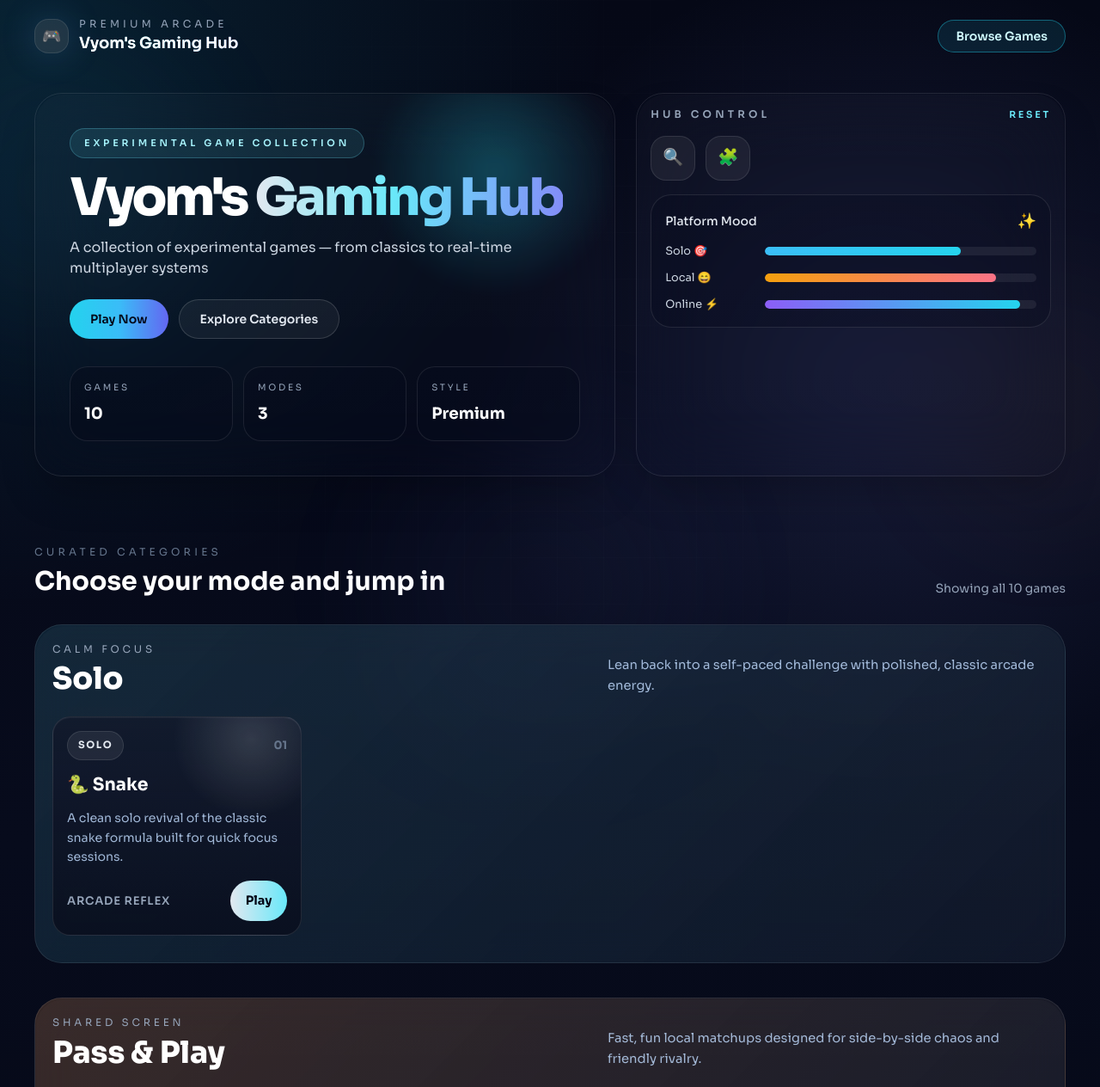
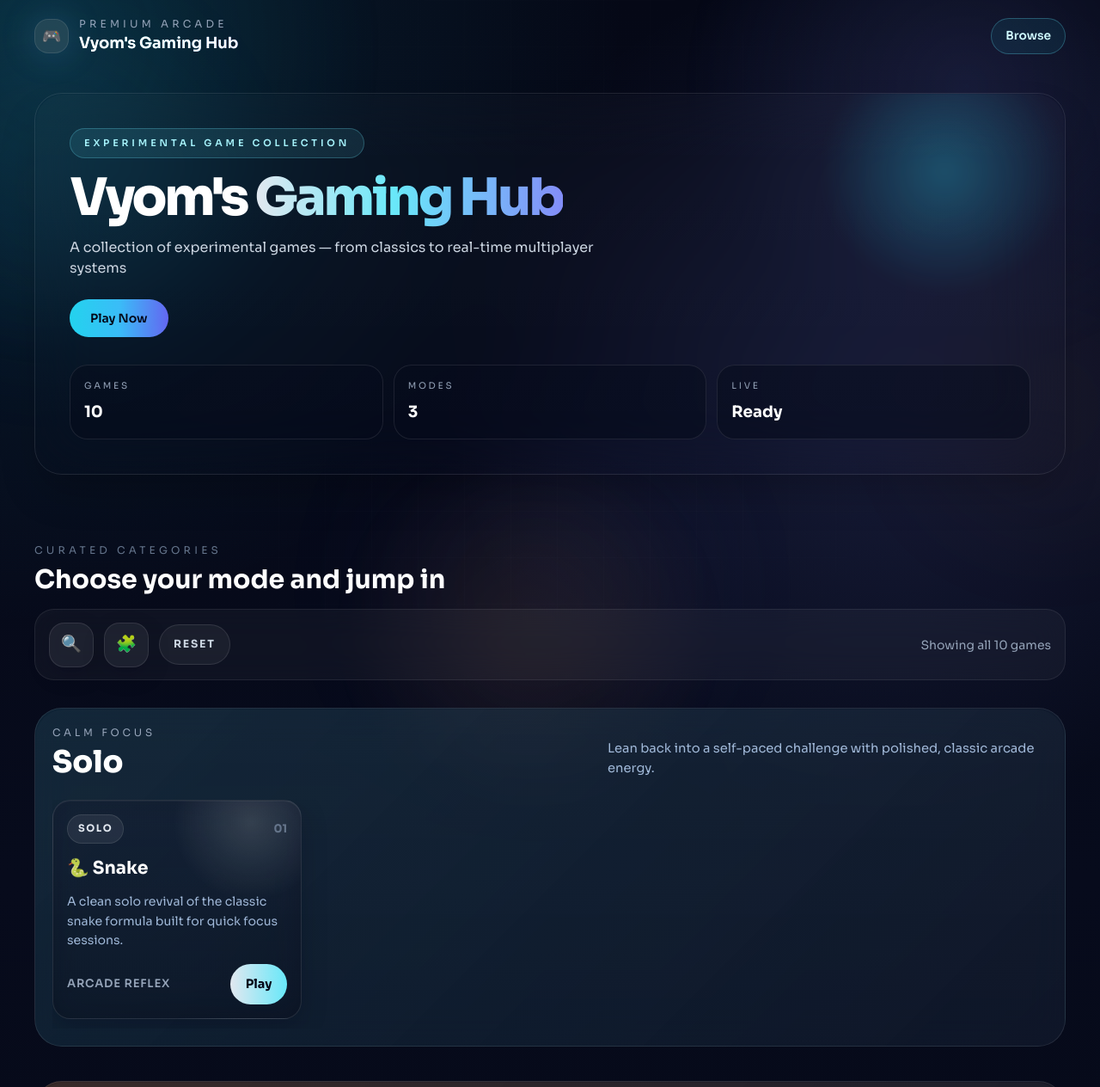
Before and after one commit to veee-om/gaming-hub, a website: page index.html in a window 1280 px wide. Shown: the top 1264 px of the page at 86% size. Drawn offline with nearby package versions, Linux system fonts and the light colour scheme.

Commit message:
Elevate UI animations and streamline layout

```diff
--- a/index.html
+++ b/index.html
@@ -58,16 +58,11 @@
             <h1 class="sleek-brand text-lg font-semibold text-white">Vyom's Gaming Hub</h1>
           </div>
         </div>
-        <a
-          href="#games"
-          class="hidden rounded-full border border-cyan-400/40 bg-cyan-400/10 px-5 py-2 text-sm font-semibold text-cyan-100 transition hover:border-cyan-300 hover:bg-cyan-300/20 hover:text-white md:inline-flex"
-        >
-          Browse Games
-        </a>
+        <a href="#games" class="nav-link hidden md:inline-flex">Browse</a>
       </nav>
 
-      <section class="mx-auto grid max-w-7xl gap-6 px-4 pb-14 pt-4 sm:px-6 lg:grid-cols-[1.15fr_0.85fr] lg:px-10 lg:pb-20 lg:pt-6">
-        <div class="hero-card relative overflow-hidden rounded-[2rem] border border-white/10 bg-white/8 p-6 shadow-2xl backdrop-blur-2xl md:p-10">
+      <section class="mx-auto max-w-7xl px-4 pb-14 pt-4 sm:px-6 lg:px-10 lg:pb-20 lg:pt-6">
+        <div class="hero-card reveal relative overflow-hidden rounded-[2rem] border border-white/10 bg-white/8 p-6 shadow-2xl backdrop-blur-2xl md:p-10">
           <div class="hero-glow"></div>
           <p class="relative mb-4 inline-flex rounded-full border border-cyan-300/25 bg-cyan-300/10 px-4 py-2 text-[11px] font-semibold uppercase tracking-[0.35em] text-cyan-200">
             Experimental Game Collection
@@ -79,18 +74,12 @@
             A collection of experimental games — from classics to real-time multiplayer systems
           </p>
 
-          <div class="relative mt-6 flex flex-col gap-3 sm:flex-row">
+          <div class="relative mt-6">
             <a
               href="#games"
-              class="inline-flex items-center justify-center rounded-full bg-gradient-to-r from-cyan-400 via-sky-400 to-indigo-500 px-6 py-3 text-sm font-semibold text-slate-950 transition duration-300 hover:scale-[1.02] hover:shadow-[0_12px_35px_rgba(56,189,248,0.32)]"
+              class="primary-button inline-flex items-center justify-center rounded-full bg-gradient-to-r from-cyan-400 via-sky-400 to-indigo-500 px-6 py-3 text-sm font-semibold text-slate-950"
             >
               Play Now
-            </a>
-            <a
-              href="#discover"
-              class="inline-flex items-center justify-center rounded-full border border-white/15 bg-white/5 px-6 py-3 text-sm font-semibold text-slate-200 transition hover:border-white/30 hover:bg-white/10"
-            >
-              Explore Categories
             </a>
           </div>
 
@@ -104,24 +93,21 @@
               <strong class="stat-value">3</strong>
             </div>
             <div class="stat-panel">
-              <span class="stat-label">Style</span>
-              <strong class="stat-value">Premium</strong>
+              <span class="stat-label">Live</span>
+              <strong class="stat-value">Ready</strong>
             </div>
           </div>
         </div>
+      </section>
+    </header>
 
-        <aside class="dashboard-shell rounded-[2rem] border border-white/10 bg-white/8 p-4 shadow-2xl backdrop-blur-2xl">
-          <div class="compact-toolbar">
-            <div class="toolbar-topline">
-              <p class="text-xs font-semibold uppercase tracking-[0.35em] text-slate-400">Hub Control</p>
-              <button
-                id="reset-filters"
-                class="text-[11px] font-semibold uppercase tracking-[0.25em] text-cyan-300 transition hover:text-cyan-200"
-              >
-                Reset
-              </button>
+    <main id="games" class="mx-auto max-w-7xl px-4 pb-16 sm:px-6 lg:px-10">
+      <section class="reveal mb-8 flex flex-col gap-4">
+        <div>
+          <p class="text-xs uppercase tracking-[0.35em] text-slate-500">Curated categories</p>
+          <h3 class="mt-2 text-2xl font-bold text-white sm:text-3xl">Choose your mode and jump in</h3>
         </div>
-
+        <div class="controls-shell">
           <div class="toolbar-actions">
             <div class="tool-chip">
               <button id="search-toggle" class="tool-icon" type="button" aria-expanded="false" aria-controls="search-panel">
@@ -151,47 +137,19 @@
                 </div>
               </div>
             </div>
+
+            <button id="reset-filters" class="reset-chip" type="button">Reset</button>
           </div>
 
-            <div id="discover" class="rounded-3xl border border-white/10 bg-slate-950/30 p-4">
-              <div class="mb-3 flex items-center justify-between">
-                <p class="text-sm font-medium text-slate-200">Platform Mood</p>
-                <span class="text-lg">✨</span>
+          <p id="results-count" class="text-sm text-slate-400">Showing all 10 games</p>
         </div>
-              <div class="space-y-3">
-                <div class="mood-row">
-                  <span>Solo 🎯</span>
-                  <div class="mood-meter solo-meter"></div>
-                </div>
-                <div class="mood-row">
-                  <span>Local 😄</span>
-                  <div class="mood-meter local-meter"></div>
-                </div>
-                <div class="mood-row">
-                  <span>Online ⚡</span>
-                  <div class="mood-meter online-meter"></div>
-                </div>
-              </div>
-            </div>
-          </div>
-        </aside>
-      </section>
-    </header>
-
-    <main id="games" class="mx-auto max-w-7xl px-4 pb-16 sm:px-6 lg:px-10">
-      <section class="mb-8 flex flex-col gap-3 md:flex-row md:items-end md:justify-between">
-        <div>
-          <p class="text-xs uppercase tracking-[0.35em] text-slate-500">Curated categories</p>
-          <h3 class="mt-2 text-2xl font-bold text-white sm:text-3xl">Choose your mode and jump in</h3>
-        </div>
-        <p id="results-count" class="text-sm text-slate-400">Showing all 10 games</p>
       </section>
 
       <div id="sections-container" class="space-y-10"></div>
 
       <div
         id="empty-state"
-        class="hidden rounded-[2rem] border border-dashed border-white/10 bg-white/5 px-8 py-16 text-center backdrop-blur-xl"
+        class="reveal hidden rounded-[2rem] border border-dashed border-white/10 bg-white/5 px-8 py-16 text-center backdrop-blur-xl"
       >
         <p class="text-2xl font-semibold text-white">No games matched that search.</p>
         <p class="mt-3 text-sm text-slate-400">Try another keyword or reset the mode filter to explore the full hub.</p>
--- a/main.js
+++ b/main.js
@@ -121,6 +121,7 @@ const searchToggle = document.getElementById("search-toggle");
 const filterToggle = document.getElementById("filter-toggle");
 const searchPanel = document.getElementById("search-panel");
 const filterPanel = document.getElementById("filter-panel");
+let revealObserver;
 
 let activeFilter = "All";
 
@@ -160,6 +161,7 @@ function renderSections(searchTerm = "", filter = "All") {
     const rail = sectionFragment.querySelector(".card-rail");
 
     sectionShell.classList.add(section.themeClass);
+    sectionShell.classList.add("reveal");
     kicker.textContent = section.kicker;
     title.textContent = section.title;
     description.textContent = section.description;
@@ -173,6 +175,7 @@ function renderSections(searchTerm = "", filter = "All") {
       card.querySelector(".game-title").textContent = `${game.emoji} ${game.title}`;
       card.querySelector(".game-description").textContent = game.description;
       card.querySelector(".game-genre").textContent = game.genre;
+      card.setAttribute("tabindex", "0");
 
       const playButton = card.querySelector(".play-button");
       playButton.href = game.url;
@@ -198,6 +201,7 @@ function renderSections(searchTerm = "", filter = "All") {
       : `Showing ${visibleGames} ${visibleGames === 1 ? "game" : "games"}`;
 
   emptyState.classList.toggle("hidden", visibleGames > 0);
+  setupRevealObserver();
 }
 
 function updateFilterState(nextFilter) {
@@ -227,6 +231,31 @@ function togglePanel(button, panel) {
     button.setAttribute("aria-expanded", "true");
     button.classList.add("active");
   }
+}
+
+function setupRevealObserver() {
+  if (revealObserver) {
+    revealObserver.disconnect();
+  }
+
+  const revealItems = document.querySelectorAll(".reveal");
+
+  revealObserver = new IntersectionObserver(
+    (entries) => {
+      entries.forEach((entry) => {
+        if (entry.isIntersecting) {
+          entry.target.classList.add("is-visible");
+          revealObserver.unobserve(entry.target);
+        }
+      });
+    },
+    {
+      threshold: 0.15,
+      rootMargin: "0px 0px -40px 0px"
+    }
+  );
+
+  revealItems.forEach((item) => revealObserver.observe(item));
 }
 
 searchInput.addEventListener("input", () => {
@@ -265,6 +294,8 @@ window.addEventListener("load", () => {
   window.setTimeout(() => {
     loadingScreen.classList.add("opacity-0", "pointer-events-none");
   }, 450);
+
+  setupRevealObserver();
 });
 
 renderSections();
--- a/style.css
+++ b/style.css
@@ -17,6 +17,20 @@ body {
     radial-gradient(circle at 80% 20%, rgba(129, 140, 248, 0.14), transparent 24%),
     linear-gradient(180deg, #050816 0%, #070b1c 45%, #040712 100%);
   overflow-x: hidden;
+  position: relative;
+}
+
+body::after {
+  content: "";
+  position: fixed;
+  inset: -20%;
+  background:
+    radial-gradient(circle at 20% 20%, rgba(34, 211, 238, 0.1), transparent 22%),
+    radial-gradient(circle at 78% 24%, rgba(129, 140, 248, 0.12), transparent 20%),
+    radial-gradient(circle at 50% 80%, rgba(251, 146, 60, 0.08), transparent 18%);
+  animation: aurora 18s ease-in-out infinite alternate;
+  pointer-events: none;
+  z-index: -1;
 }
 
 body::before {
@@ -68,7 +82,6 @@ body::before {
 }
 
 .hero-card,
-.dashboard-shell,
 .category-shell,
 .game-card,
 .stat-panel {
@@ -89,7 +102,6 @@ body::before {
 }
 
 .hero-card::after,
-.dashboard-shell::after,
 .category-shell::after {
   content: "";
   position: absolute;
@@ -108,6 +120,41 @@ body::before {
   right: -30px;
   background: radial-gradient(circle, rgba(34, 211, 238, 0.28), transparent 60%);
   filter: blur(10px);
+}
+
+.nav-link {
+  border: 1px solid rgba(103, 232, 249, 0.28);
+  background: rgba(34, 211, 238, 0.08);
+  padding: 0.6rem 1rem;
+  border-radius: 999px;
+  font-size: 0.86rem;
+  font-weight: 600;
+  color: rgb(207 250 254);
+  transition: transform 0.3s ease, box-shadow 0.3s ease, border-color 0.3s ease;
+}
+
+.nav-link:hover {
+  transform: scale(1.03);
+  border-color: rgba(103, 232, 249, 0.55);
+  box-shadow: 0 0 24px rgba(34, 211, 238, 0.18);
+}
+
+.primary-button,
+.play-button,
+.tool-icon,
+.reset-chip {
+  transition: transform 0.3s ease, box-shadow 0.3s ease, border-color 0.3s ease, background 0.3s ease;
+}
+
+.primary-button:hover,
+.play-button:hover,
+.tool-icon:hover,
+.reset-chip:hover {
+  transform: scale(1.04);
+}
+
+.primary-button:hover {
+  box-shadow: 0 18px 34px rgba(56, 189, 248, 0.26), 0 0 26px rgba(103, 232, 249, 0.2);
 }
 
 .stat-panel {
@@ -133,27 +180,28 @@ body::before {
   color: white;
 }
 
-.compact-toolbar {
+.toolbar-actions {
   display: flex;
-  flex-direction: column;
-  gap: 1rem;
+  flex-wrap: wrap;
+  gap: 0.75rem;
+  align-items: center;
 }
 
-.toolbar-topline {
+.tool-chip {
+  position: relative;
+}
+
+.controls-shell {
   display: flex;
   align-items: center;
   justify-content: space-between;
   gap: 1rem;
-}
-
-.toolbar-actions {
-  display: flex;
   flex-wrap: wrap;
-  gap: 0.75rem;
-}
-
-.tool-chip {
-  position: relative;
+  padding: 0.9rem 1rem;
+  border-radius: 1.4rem;
+  background: rgba(255, 255, 255, 0.04);
+  border: 1px solid rgba(255, 255, 255, 0.08);
+  backdrop-filter: blur(18px);
 }
 
 .tool-icon {
@@ -165,14 +213,15 @@ body::before {
   display: grid;
   place-items: center;
   font-size: 1.2rem;
-  transition: transform 180ms ease, border-color 180ms ease, background 180ms ease;
+  box-shadow: 0 10px 26px rgba(2, 6, 23, 0.18);
 }
 
 .tool-icon:hover,
 .tool-icon.active {
-  transform: translateY(-2px);
+  transform: scale(1.04) translateY(-2px);
   border-color: rgba(103, 232, 249, 0.45);
   background: rgba(34, 211, 238, 0.14);
+  box-shadow: 0 14px 34px rgba(34, 211, 238, 0.14);
 }
 
 .tool-panel {
@@ -187,6 +236,23 @@ body::before {
   background: rgba(2, 6, 23, 0.92);
   backdrop-filter: blur(18px);
   box-shadow: 0 20px 50px rgba(2, 6, 23, 0.42);
+}
+
+.reset-chip {
+  border: 1px solid rgba(255, 255, 255, 0.1);
+  background: rgba(255, 255, 255, 0.05);
+  color: rgb(203 213 225);
+  border-radius: 999px;
+  padding: 0.8rem 1rem;
+  font-size: 0.78rem;
+  font-weight: 700;
+  text-transform: uppercase;
+  letter-spacing: 0.14em;
+}
+
+.reset-chip:hover {
+  border-color: rgba(103, 232, 249, 0.4);
+  box-shadow: 0 0 24px rgba(34, 211, 238, 0.14);
 }
 
 .filter-chip {
@@ -256,6 +322,7 @@ body::before {
   border-radius: 2rem;
   padding: 1.25rem;
   border: 1px solid rgba(255, 255, 255, 0.09);
+  background-color: rgba(255, 255, 255, 0.04);
   backdrop-filter: blur(20px);
   overflow: hidden;
 }
@@ -335,27 +402,35 @@ body::before {
   border: 1px solid rgba(255, 255, 255, 0.1);
   background:
     radial-gradient(circle at var(--mx, 80%) var(--my, 10%), rgba(255, 255, 255, 0.14), transparent 28%),
-    linear-gradient(180deg, rgba(15, 23, 42, 0.92), rgba(9, 14, 29, 0.86));
-  box-shadow: inset 0 1px 0 rgba(255, 255, 255, 0.05);
-  transition: transform 220ms ease, border-color 220ms ease, box-shadow 220ms ease;
+    linear-gradient(180deg, rgba(15, 23, 42, 0.7), rgba(9, 14, 29, 0.62));
+  backdrop-filter: blur(18px);
+  box-shadow: inset 0 1px 0 rgba(255, 255, 255, 0.05), 0 10px 30px rgba(2, 6, 23, 0.22);
+  transition: transform 0.3s ease, border-color 0.3s ease, box-shadow 0.3s ease;
+  cursor: pointer;
+  transform-style: preserve-3d;
 }
 
 .theme-solo .game-card:hover {
-  transform: translateY(-8px);
+  transform: perspective(900px) rotateX(4deg) rotateY(-4deg) translateY(-10px) scale(1.05);
   border-color: rgba(34, 211, 238, 0.35);
-  box-shadow: 0 24px 42px rgba(8, 47, 73, 0.38);
+  box-shadow: 0 24px 42px rgba(8, 47, 73, 0.38), 0 0 26px rgba(34, 211, 238, 0.12);
 }
 
 .theme-local .game-card:hover {
-  transform: translateY(-8px);
+  transform: perspective(900px) rotateX(4deg) rotateY(-4deg) translateY(-10px) scale(1.05);
   border-color: rgba(251, 146, 60, 0.38);
-  box-shadow: 0 24px 42px rgba(120, 53, 15, 0.35);
+  box-shadow: 0 24px 42px rgba(120, 53, 15, 0.35), 0 0 26px rgba(251, 146, 60, 0.12);
 }
 
 .theme-online .game-card:hover {
-  transform: translateY(-8px) scale(1.01);
+  transform: perspective(900px) rotateX(4deg) rotateY(-4deg) translateY(-10px) scale(1.05);
   border-color: rgba(129, 140, 248, 0.42);
-  box-shadow: 0 28px 48px rgba(49, 46, 129, 0.42), 0 0 30px rgba(34, 211, 238, 0.12);
+  box-shadow: 0 28px 48px rgba(49, 46, 129, 0.42), 0 0 30px rgba(34, 211, 238, 0.18);
+}
+
+.game-card:focus-visible {
+  outline: 2px solid rgba(103, 232, 249, 0.65);
+  outline-offset: 4px;
 }
 
 .card-topline {
@@ -420,8 +495,8 @@ body::before {
 }
 
 .play-button:hover {
-  transform: translateY(-1px);
-  box-shadow: 0 14px 28px rgba(103, 232, 249, 0.22);
+  transform: scale(1.04) translateY(-1px);
+  box-shadow: 0 14px 28px rgba(103, 232, 249, 0.22), 0 0 24px rgba(103, 232, 249, 0.16);
 }
 
 .footer-link {
@@ -443,6 +518,17 @@ body::before {
   box-shadow: 0 0 30px rgba(34, 211, 238, 0.15);
 }
 
+.reveal {
+  opacity: 0;
+  transform: translateY(26px);
+  transition: opacity 0.7s ease, transform 0.7s ease;
+}
+
+.reveal.is-visible {
+  opacity: 1;
+  transform: translateY(0);
+}
+
 @keyframes spin {
   to {
     transform: rotate(360deg);
@@ -459,6 +545,16 @@ body::before {
   }
 }
 
+@keyframes aurora {
+  from {
+    transform: translate3d(-2%, -1%, 0) scale(1);
+  }
+
+  to {
+    transform: translate3d(2%, 2%, 0) scale(1.08);
+  }
+}
+
 @media (max-width: 900px) {
   .category-shell {
     padding: 1.1rem;
@@ -471,23 +567,16 @@ body::before {
 
 @media (max-width: 640px) {
   .hero-card,
-  .dashboard-shell,
   .category-shell {
     border-radius: 1.5rem;
   }
 
+  .controls-shell {
+    padding: 0.8rem;
+  }
+
   .game-card {
     min-height: 235px;
-  }
-
-  .mood-row {
-    align-items: flex-start;
-    flex-direction: column;
-    gap: 0.5rem;
-  }
-
-  .mood-row span {
-    width: auto;
   }
 
   .tool-panel {
@@ -497,4 +586,10 @@ body::before {
   .toolbar-actions {
     gap: 0.55rem;
   }
+
+  .theme-solo .game-card:hover,
+  .theme-local .game-card:hover,
+  .theme-online .game-card:hover {
+    transform: translateY(-8px) scale(1.03);
+  }
 }
```
Lines whose indentation alone changed are shown as unchanged.
